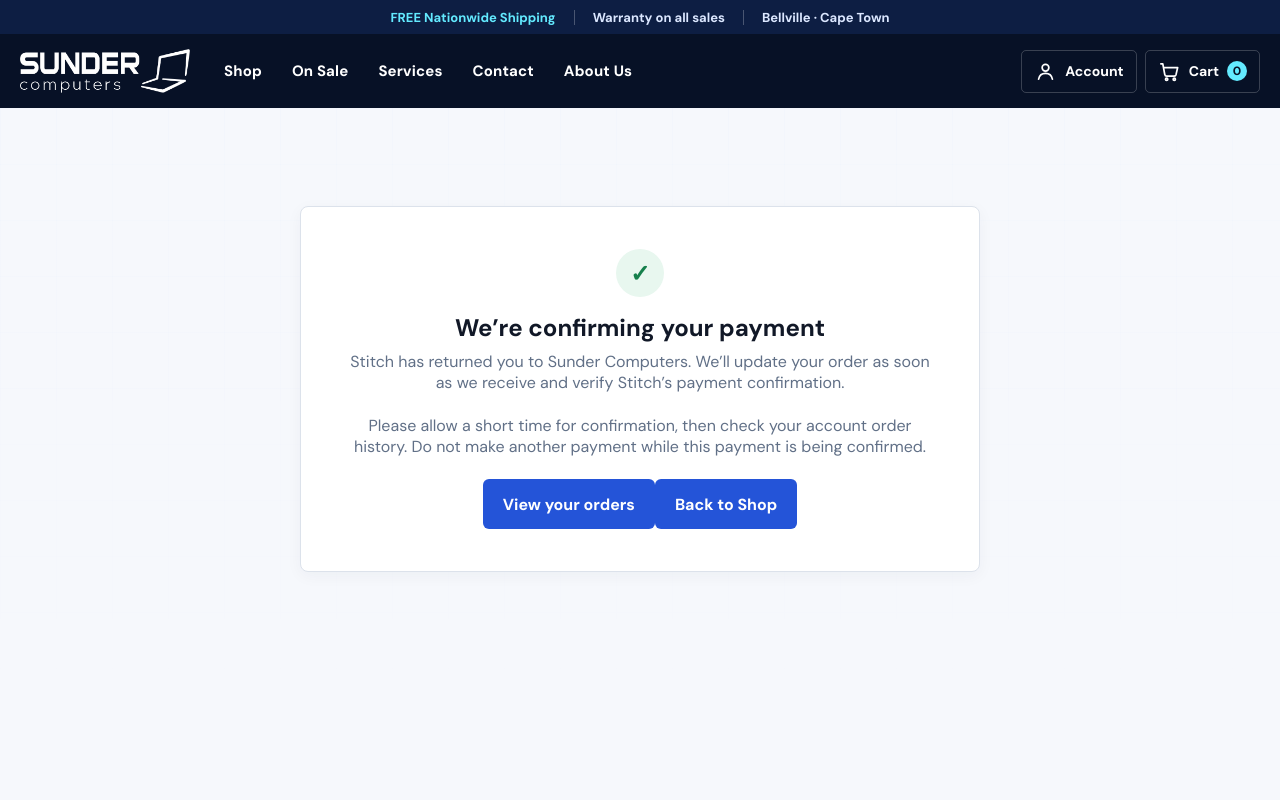
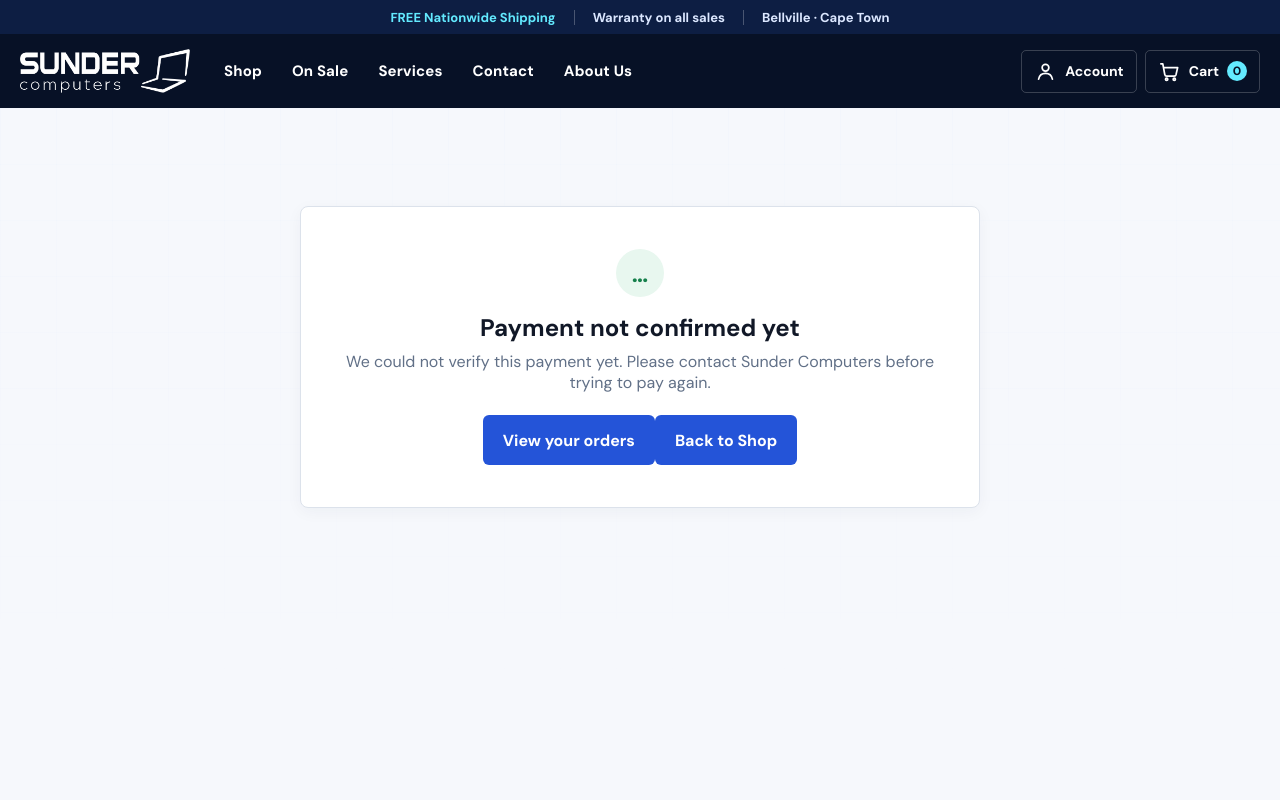
Before and after one commit to JethroErnstzen/sunder-system, a Next.js app: page /checkout/payment-result in a window 1280 px wide. Shown: the top 800 px of the page. Built offline with nearby package versions, Linux system fonts and the light colour scheme.

Commit message:
chatgpt code edit for stitch

```diff
--- a/app/api/payments/stitch/callback/route.ts
+++ b/app/api/payments/stitch/callback/route.ts
@@ -1,5 +1,4 @@
 import { NextResponse } from 'next/server'
-import { markStitchPaymentFromExpress, StitchCheckoutError } from '@/lib/stitch-payments'
 
 export const runtime = 'nodejs'
 
@@ -16,15 +15,8 @@
     return NextResponse.redirect(resultUrl)
   }
 
-  try {
-    const result = await markStitchPaymentFromExpress(paymentId, reference)
-    resultUrl.searchParams.set('status', result.paid ? 'success' : 'pending')
-    resultUrl.searchParams.set('orderNumber', result.orderNumber)
-    return NextResponse.redirect(resultUrl)
-  } catch (error) {
-    console.error('Stitch Express callback verification failed:', error instanceof StitchCheckoutError ? error.code : error)
-    resultUrl.searchParams.set('status', 'pending')
-    resultUrl.searchParams.set('message', 'We could not confirm your payment yet. Please contact Sunder Computers before paying again.')
-    return NextResponse.redirect(resultUrl)
-  }
+  // The result page verifies Stitch's response before displaying any status.
+  resultUrl.searchParams.set('payment_id', paymentId)
+  resultUrl.searchParams.set('reference', reference)
+  return NextResponse.redirect(resultUrl)
 }
--- a/app/checkout/payment-result/page.tsx
+++ b/app/checkout/payment-result/page.tsx
@@ -1,16 +1,52 @@
 import Link from 'next/link'
-import styles from '../checkout.module.css'
+import { markStitchPaymentFromExpress, StitchCheckoutError } from '@/lib/stitch-payments'
+import styles from '@/app/checkout/checkout.module.css'
 
-export default function StitchPaymentResultPage() {
+type PaymentResult = {
+  paid: boolean
+  orderNumber: string | null
+  verified: boolean
+}
+
+export default async function StitchPaymentResultPage({
+  searchParams,
+}: {
+  searchParams: Promise<{ payment_id?: string; reference?: string }>
+}) {
+  const { payment_id: paymentId, reference } = await searchParams
+  let result: PaymentResult = { paid: false, orderNumber: null, verified: false }
+
+  if (paymentId && reference && paymentId.length <= 256 && reference.length <= 256) {
+    try {
+      const verified = await markStitchPaymentFromExpress(paymentId, reference)
+      result = { ...verified, verified: true }
+    } catch (error) {
+      console.error(
+        'Stitch payment result verification failed:',
+        error instanceof StitchCheckoutError ? error.code : error,
+      )
+    }
+  }
+
   return (
     <main className={styles.page}>
       <div className={styles.shell}>
         <section className={styles.success}>
-          <div className={styles.successIcon}>✓</div>
-          <h1>We’re confirming your payment</h1>
-          <p>Stitch has returned you to Sunder Computers. We’ll update your order as soon as we receive and verify Stitch’s payment confirmation.</p>
-          <p>Please allow a short time for confirmation, then check your account order history. Do not make another payment while this payment is being confirmed.</p>
-          <Link href="/account" className={styles.primaryButton}>View your orders</Link>
+          <div className={styles.successIcon}>{result.paid ? '✓' : '…'}</div>
+          <h1>
+            {result.paid ? 'Payment confirmed' : 'Payment not confirmed yet'}
+          </h1>
+          {result.orderNumber && <p>Order {result.orderNumber}</p>}
+          <p>
+            {result.paid
+              ? 'Stitch confirmed your payment. Your order is being prepared.'
+              : result.verified
+                ? 'Stitch has not confirmed this payment yet. Your order status will update when confirmation arrives. Please do not pay again while it is being confirmed.'
+                : 'We could not verify this payment yet. Please contact Sunder Computers before trying to pay again.'}
+          </p>
+          <Link href="/account" className={styles.primaryButton}>
+            View your orders
+          </Link>
           <Link href="/shop" className={styles.primaryButton}>Back to Shop</Link>
         </section>
       </div>
--- a/lib/stitch-payments.ts
+++ b/lib/stitch-payments.ts
@@ -141,7 +141,10 @@
     throw new StitchCheckoutError('STITCH_AMOUNT_INVALID', 'The order amount is invalid.')
   }
 
-  const callbackUrl = new URL('/api/payments/stitch/callback', getAppOrigin()).toString()
+  // Stitch only accepts return URLs registered in the merchant settings.
+  // INTEGRATIONS-SETUP.md registers /checkout/payment-result, so use that
+  // same URL here instead of the internal callback API route.
+  const callbackUrl = new URL('/checkout/payment-result', getAppOrigin()).toString()
   const response = await requestExpress('/api/v1/payments', 'POST', {
     amount,
     payerName: order.email.slice(0, 80),
```
